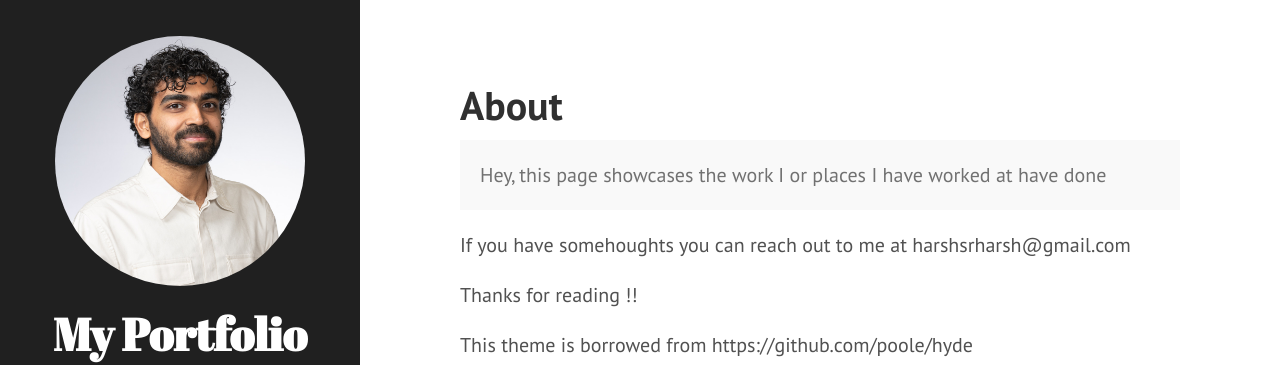
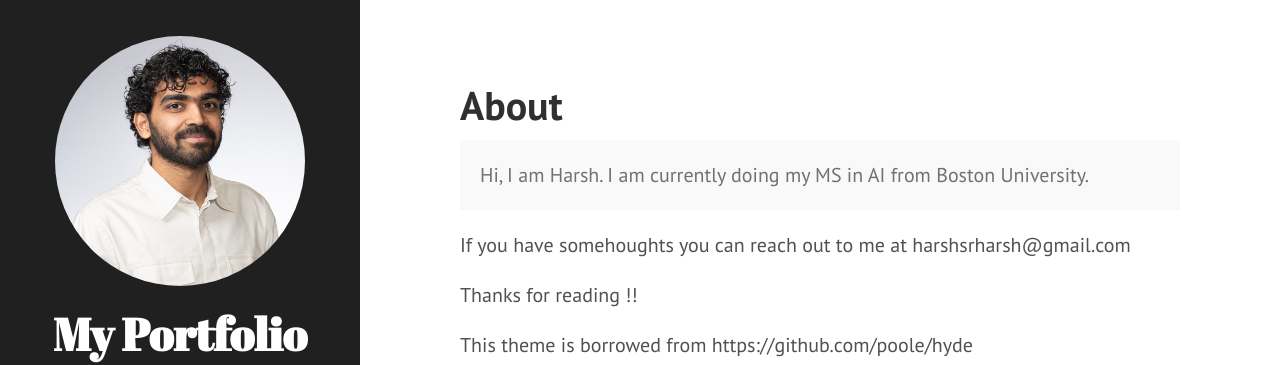
Before and after one commit to 97harsh/97harsh.github.io, a Jekyll site: the page built from about.md, in a window 1280 px wide. Shown: the top 365 px of the page. Built offline with Jekyll 4.4.1, drawn with Linux system fonts in a browser that asks for light colours; Markdown is read by kramdown in place of the engine named in the settings.

```diff
--- a/about.md
+++ b/about.md
@@ -4,7 +4,7 @@ title: About
 ---
 
 <p class="message">
-  Hey, this page showcases the work I or places I have worked at have done
+  Hi, I am Harsh. I am currently doing my MS in AI from Boston University.
 </p>
 
 If you have somehoughts you can reach out to me at harshsrharsh@gmail.com
```
Also changed, not shown: resume.md (+1 -0 lines).
